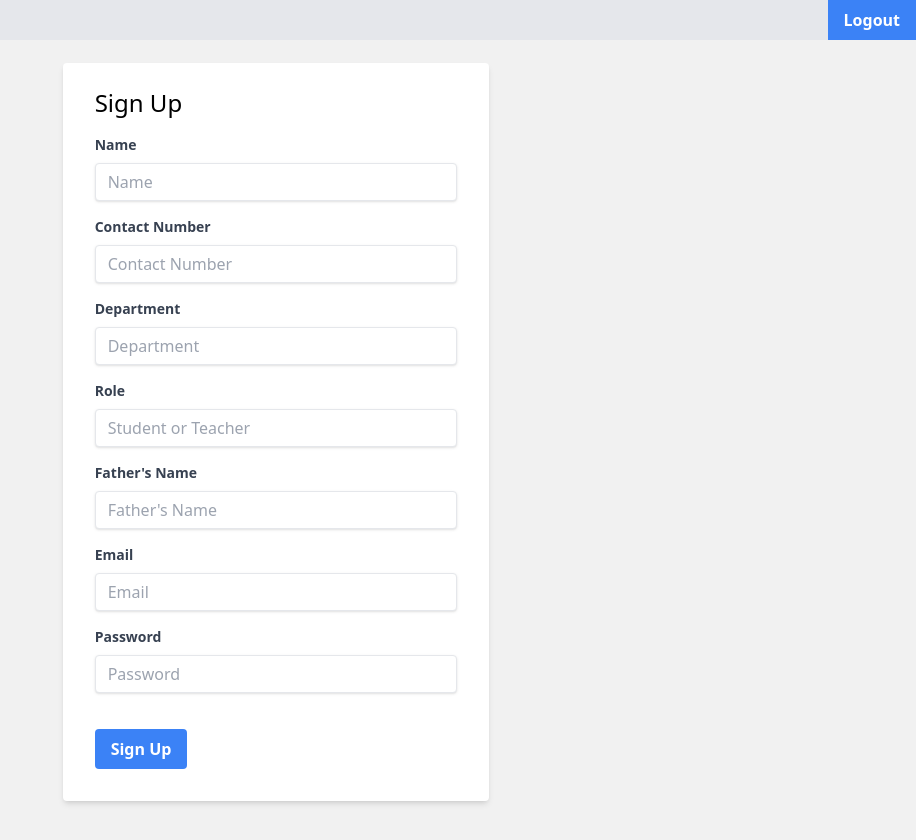
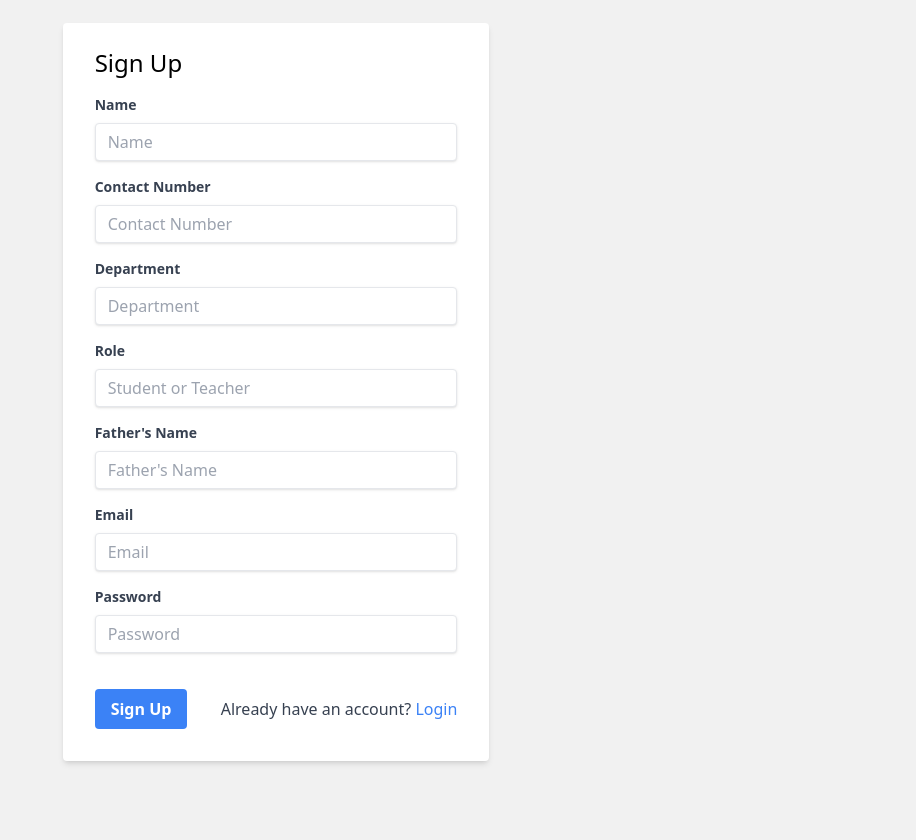
Before and after one commit to ishmam00/report-card-app, a Next.js app: page /SignupPage in a window 1280 px wide. Shown: the whole page, without its empty margins (364-1280 px from the left). After the commit the page ends 800 px from the top, so only its background shows below. Built offline with nearby package versions, Linux system fonts and the light colour scheme.

Commit message:
chore: Improve app layout and navigation

```diff
--- a/components/layout.tsx
+++ b/components/layout.tsx
@@ -1,10 +1,14 @@
+import { useRouter } from 'next/router';
 import Navbar from './navbar';
 // import Footer from './footer'
 
 export default function Layout({ children }: { children: React.ReactNode }) {
+  const disableNavbarPages = ['/LoginPage', '/SignupPage', '/'];
+  const router = useRouter();
+
   return (
     <>
-      <Navbar />
+      {disableNavbarPages.includes(router.pathname) ? null : <Navbar />}
       <main>{children}</main>
       {/* <Footer /> */}
     </>
--- a/components/navbar.tsx
+++ b/components/navbar.tsx
@@ -6,6 +6,8 @@ const Navbar = () => {
   const handleLogout = () => {
     localStorage.removeItem('user');
     router.push('/LoginPage');
+    // Optionally, reload the page to ensure state updates
+    window.location.reload();
   };
 
   return (
--- a/pages/SignupPage.tsx
+++ b/pages/SignupPage.tsx
@@ -181,6 +181,12 @@ const SignupPage: React.FC = () => {
           >
             Sign Up
           </button>
+          <span className="ml-4 text-gray-700">
+            Already have an account?{' '}
+            <a href="/LoginPage" className="text-blue-500 hover:text-blue-700">
+              Login
+            </a>
+          </span>
         </div>
       </form>
     </div>
```
